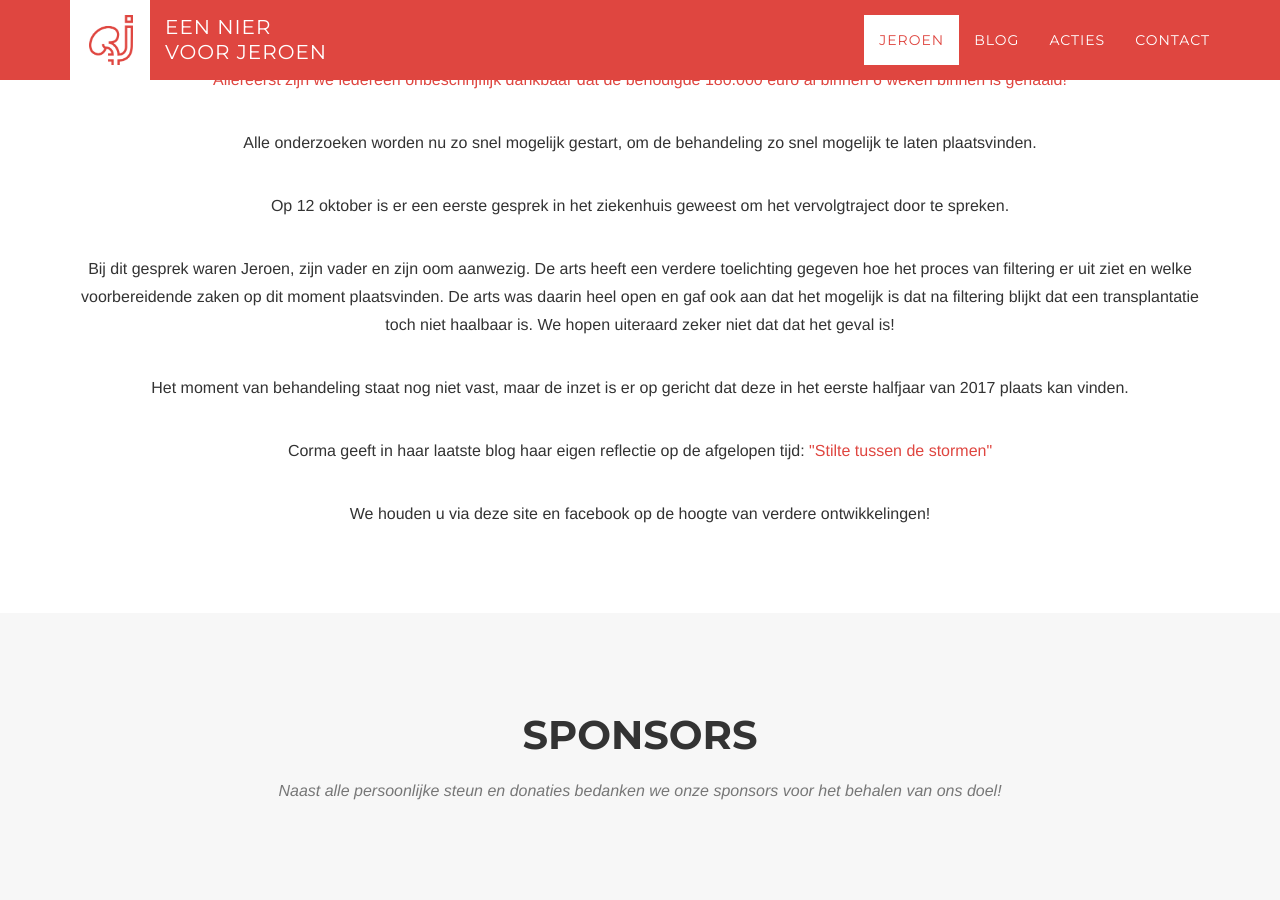
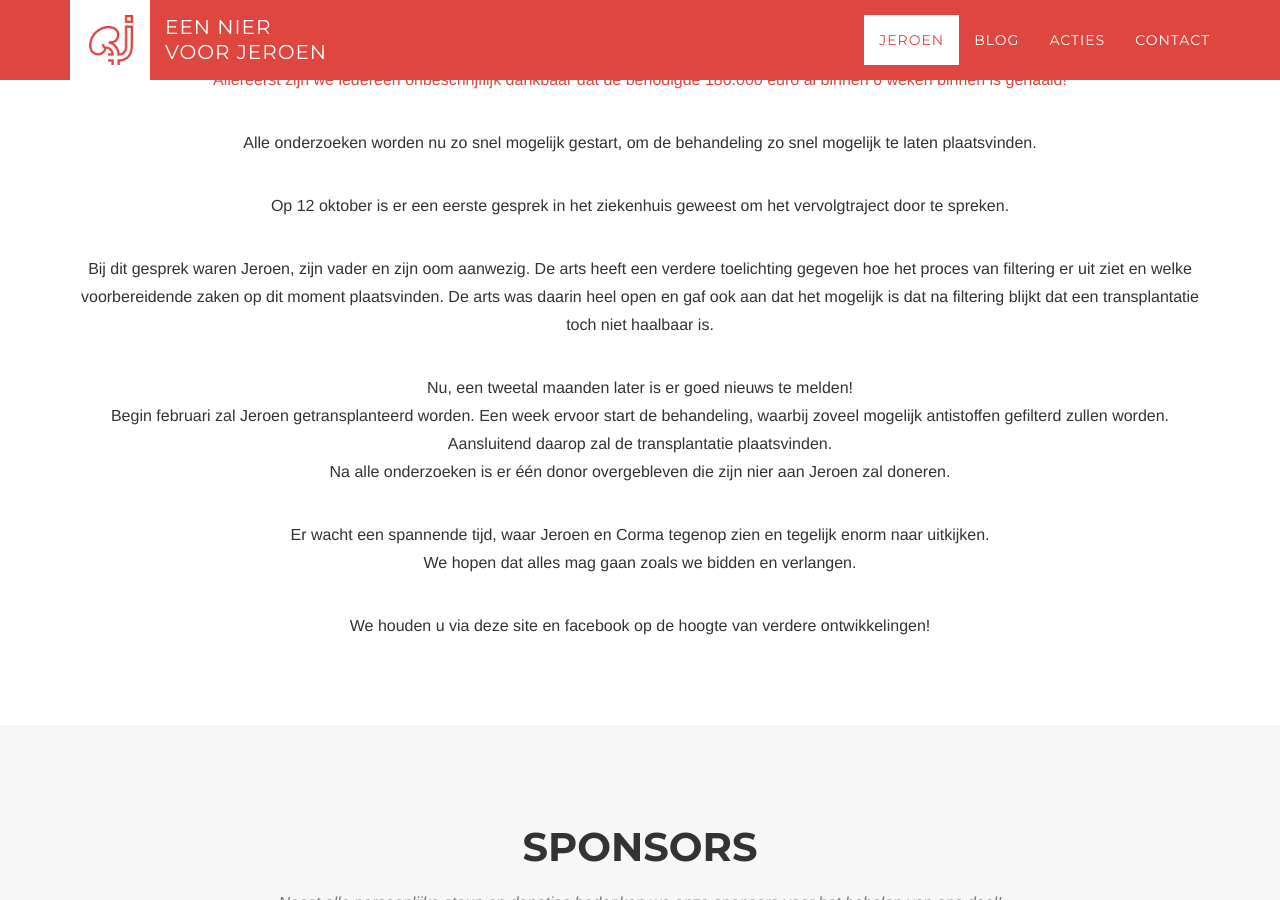
Before and after one commit to Een-nier-voor-Jeroen/Niervoorjeroen.nl-website, a Jekyll site: the page built from index.html, in a window 1280 px wide and 900 px high, scrolled down 3587 px. Built offline with Jekyll 4.4.1, drawn with Linux system fonts in a browser that asks for light colours; nearby versions of some CDN libraries; some web fonts are replaced.

Commit message:
Goed nieuws over transplantatie!

```diff
--- a/index.html
+++ b/index.html
@@ -182,13 +182,17 @@
                     </p>
                     <p>
                         Bij dit gesprek waren Jeroen, zijn vader en zijn oom aanwezig. De arts heeft een verdere toelichting gegeven hoe het proces van filtering er uit ziet en welke voorbereidende zaken op dit moment plaatsvinden.
-                        De arts was daarin heel open en gaf ook aan dat het mogelijk is dat na filtering blijkt dat een transplantatie toch niet haalbaar is. We hopen uiteraard zeker niet dat dat het geval is!
+                        De arts was daarin heel open en gaf ook aan dat het mogelijk is dat na filtering blijkt dat een transplantatie toch niet haalbaar is.
                     </p>
                     <p>
-                        Het moment van behandeling staat nog niet vast, maar de inzet is er op gericht dat deze in het eerste halfjaar van 2017 plaats kan vinden.
+                        Nu, een tweetal maanden later is er goed nieuws te melden! <br />
+                        Begin februari zal Jeroen getransplanteerd worden. Een week ervoor start de behandeling, waarbij zoveel mogelijk antistoffen gefilterd zullen worden.<br />
+                        Aansluitend daarop zal de transplantatie plaatsvinden.<br />
+                        Na alle onderzoeken is er één donor overgebleven die zijn nier aan Jeroen zal doneren.<br />
                     </p>
                     <p>
-                        Corma geeft in haar laatste blog haar eigen reflectie op de afgelopen tijd: <a href="/2016/10/27/Stilte-tussen-de-stormen.html">"Stilte tussen de stormen"</a>
+                        Er wacht een spannende tijd, waar Jeroen en Corma tegenop zien en tegelijk enorm naar uitkijken.<br />
+                        We hopen dat alles mag gaan zoals we bidden en verlangen.
                     </p>
                     <p>
                          We houden u via deze site en facebook op de hoogte van verdere ontwikkelingen!
```
